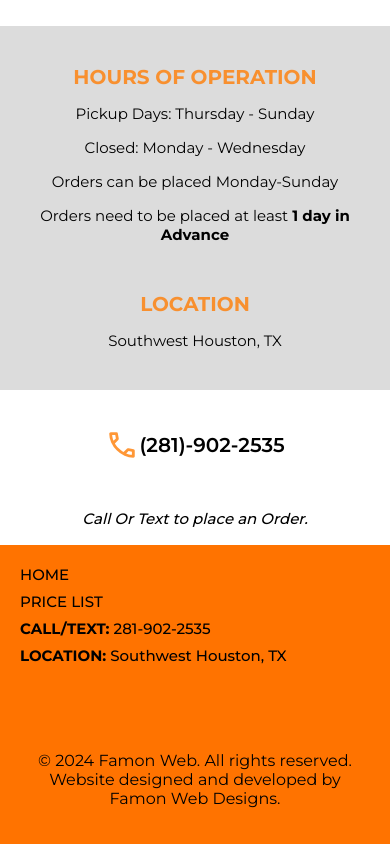
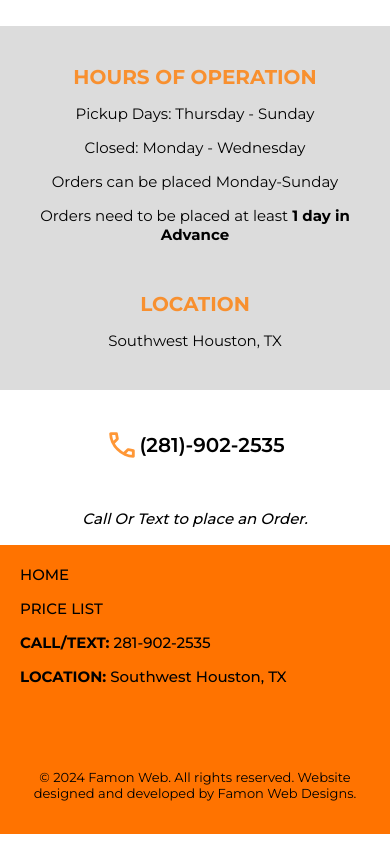
Before and after one commit to FatimaHassan26/midhas, a plain HTML site: page index.html in a window 390 px wide. Shown: the part 1174-2018 px from the top of the page. Drawn offline with Linux system fonts and the light colour scheme.

Commit message:
Change font size in footer

```diff
--- a/styles.css
+++ b/styles.css
@@ -395,6 +395,9 @@ nav{
         font-size: 20px;
     }
 
+.footer>p{
+    font-size: 13px;
+}
 
     li {
         width:120px;
@@ -418,6 +421,7 @@ nav{
         flex-direction: column;
         font-weight: 500;
         align-items: flex-start;
+        gap: 15px;
     }
     .footer{
         padding: 20px;
```
